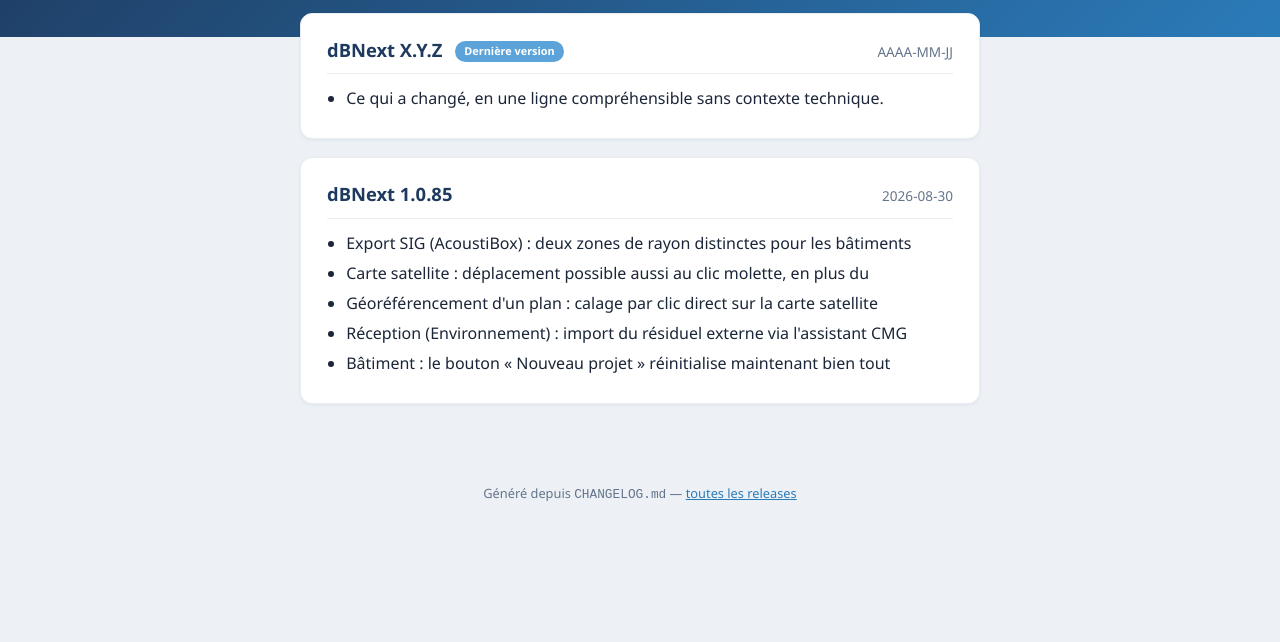
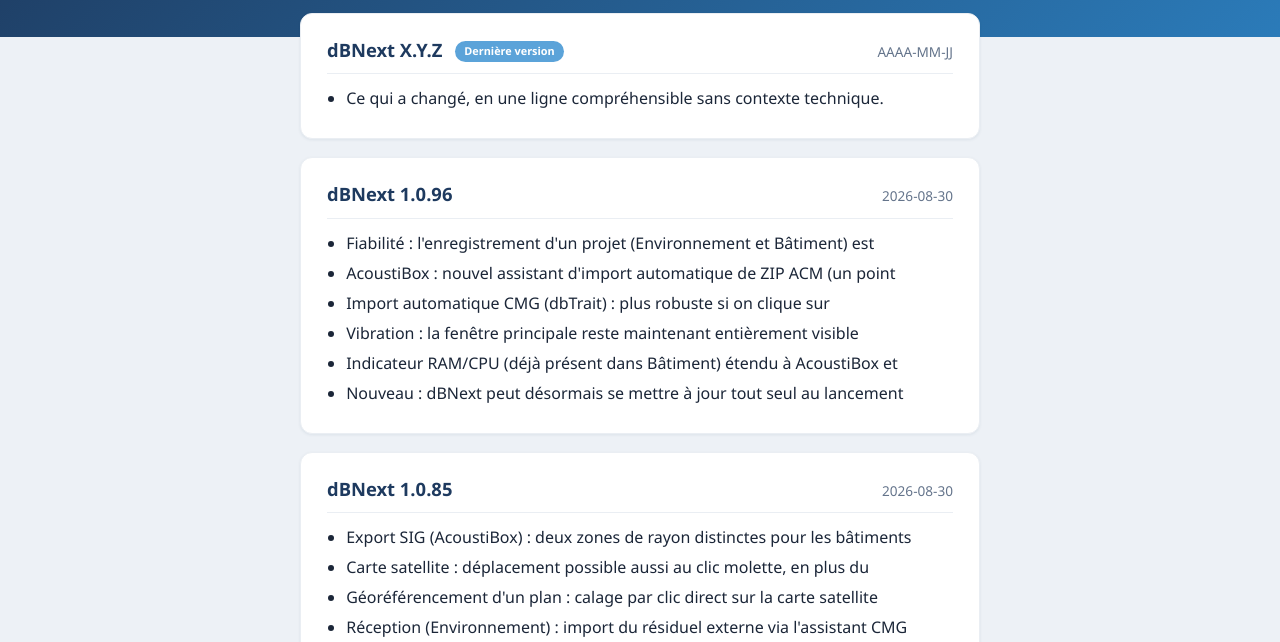
Before and after one commit to chesam98/dbnext-desktop-releases, a plain HTML site: page docs/index.html in a window 1280 px wide. Shown: the part 151-793 px from the top of the page. Drawn offline with Linux system fonts and the light colour scheme.

Commit message:
changelog: 1.0.96

```diff
--- a/docs/index.html
+++ b/docs/index.html
@@ -67,6 +67,20 @@
       </article>
       <article class="card">
         <header>
+          <h2>dBNext 1.0.96 </h2>
+          <time>2026-08-30</time>
+        </header>
+        <ul>
+<li>Fiabilité : l&#x27;enregistrement d&#x27;un projet (Environnement et Bâtiment) est</li>
+<li>AcoustiBox : nouvel assistant d&#x27;import automatique de ZIP ACM (un point</li>
+<li>Import automatique CMG (dbTrait) : plus robuste si on clique sur</li>
+<li>Vibration : la fenêtre principale reste maintenant entièrement visible</li>
+<li>Indicateur RAM/CPU (déjà présent dans Bâtiment) étendu à AcoustiBox et</li>
+<li>Nouveau : dBNext peut désormais se mettre à jour tout seul au lancement</li>
+        </ul>
+      </article>
+      <article class="card">
+        <header>
           <h2>dBNext 1.0.85 </h2>
           <time>2026-08-30</time>
         </header>
```
